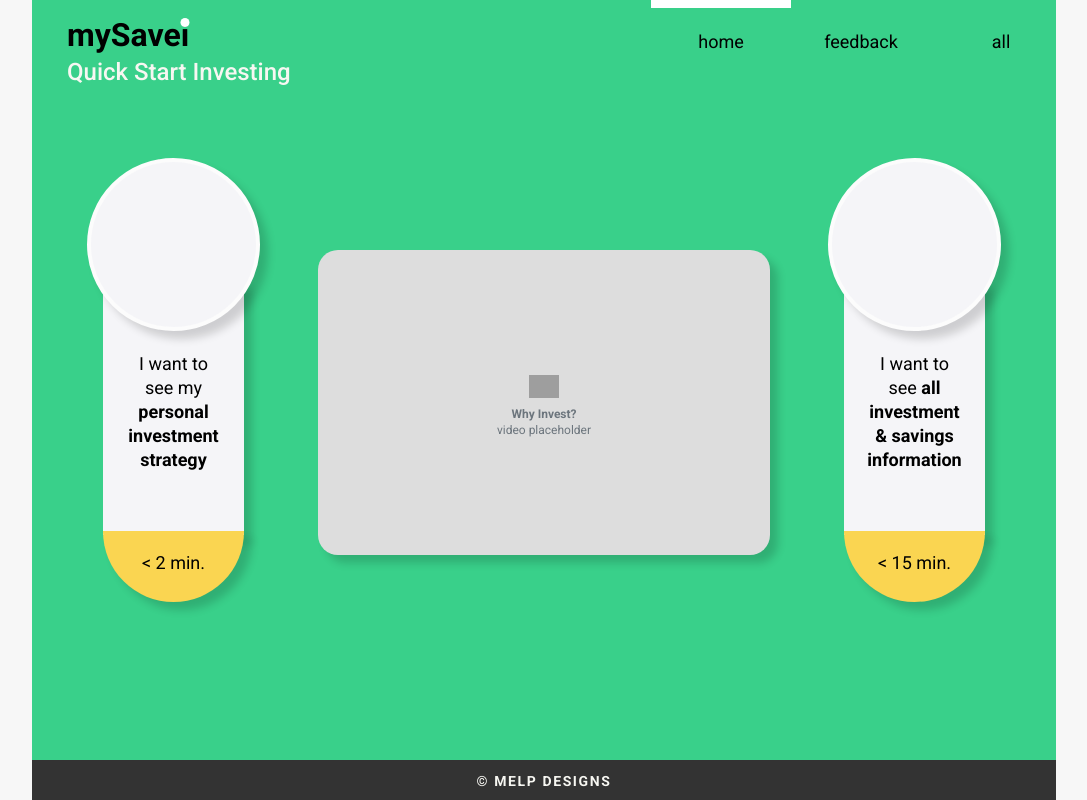
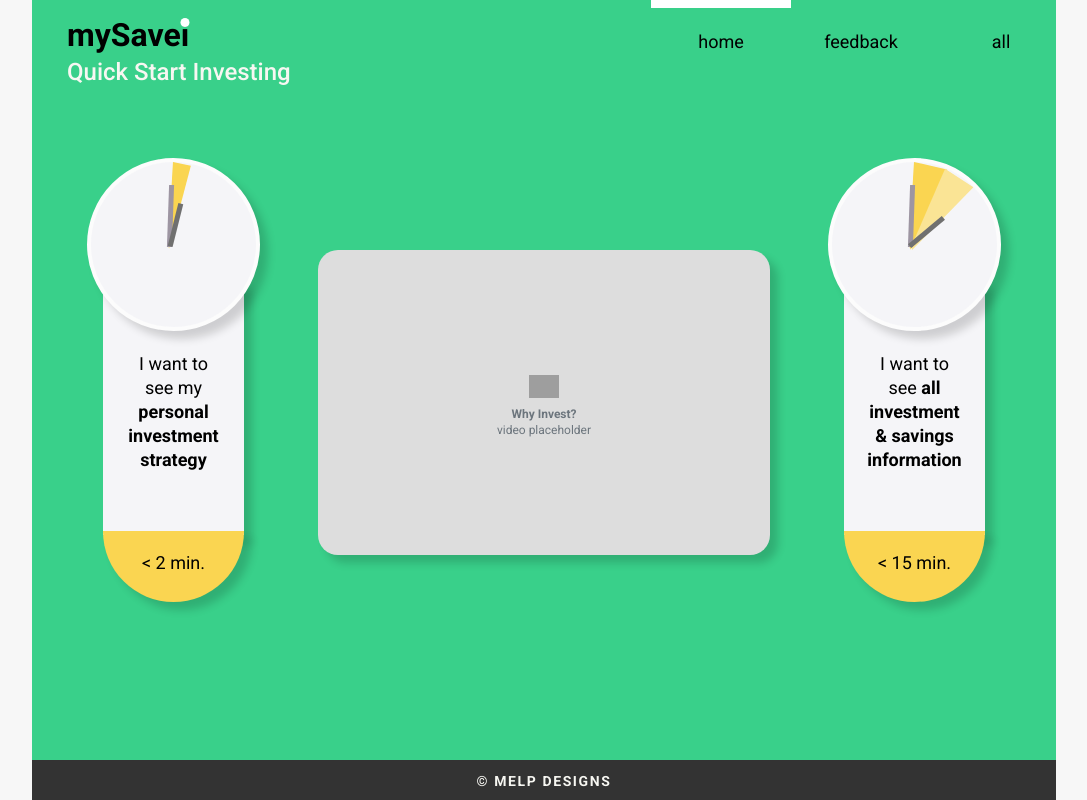
Before and after one commit to melanierosson/mysavei, a React (Create React App) app: page / in a window 1280 px wide. Shown: the whole page, without its empty margins (96-1183 px from the left). Built offline with nearby package versions, Linux system fonts and the light colour scheme; grey boxes are pictures that could not be loaded.

Commit message:
home page clock css shapes

```diff
--- a/src/css/home.css
+++ b/src/css/home.css
@@ -138,6 +138,55 @@ ul.options-list div.circle {
     border-radius: 50%;
     box-shadow: 8px 8px 8px rgba(0, 0, 0, 0.16);
   }
+  ul.options-list div.circle div.sec-hand {
+    height: 62px;
+    width: 5px;
+    background-color: #9D95A2;
+  }
+  ul.options-list div.circle div.min-hand {
+    height: 44px;
+    width: 5px;
+    background-color: #707070;
+  }
+  ul.options-list div.circle.clock-left div.triangle-1 {
+    height: 0;
+    width: 0;
+    border-top: 94px solid #FAD551;
+    border-left: 47px solid transparent;
+    border-right: 47px solid transparent;
+    clip-path: polygon(50% 0%, 44% 99%, 69% 4%);
+    transform: translate(35px, 0);
+  }
+  ul.options-list div.circle.clock-left div.sec-hand {
+    transform: translate(77px, -71px) rotate(2deg);
+  }
+  ul.options-list div.circle.clock-left div.min-hand {
+    transform: translate(82px, -115px) rotate(14deg);
+  }
+  ul.options-list div.circle.clock-right div.triangle-1 {
+    height: 0;
+    width: 0;
+    border-top: 94px solid #FAD551;
+    border-left: 47px solid transparent;
+    border-right: 47px solid transparent;
+    clip-path: polygon(50% 0%, 44% 99%, 85% 8%);
+    transform: translate(35px, 0);
+  }
+  ul.options-list div.circle.clock-right div.triangle-2 {
+    height: 0;
+    width: 0;
+    border-top: 94px solid #FAE495;
+    border-left: 47px solid transparent;
+    border-right: 47px solid transparent;
+    clip-path: polygon(50% 0%, 44% 99%, 85% 8%);
+    transform: translate(50px, -90px) rotate(20deg);
+  }
+  ul.options-list div.circle.clock-right div.sec-hand {
+    transform: translate(77px, -165px) rotate(2deg);
+  }
+  ul.options-list div.circle.clock-right div.min-hand {
+    transform: translate(92px, -202px) rotate(50deg);
+  }
   ul.options-list div.circle:first-of-type {
     left: 55px;
   }
--- a/src/pages/Home.js
+++ b/src/pages/Home.js
@@ -38,7 +38,11 @@ const Home = () => {
                 </Figure>
             </article>
             <ul className="options-list">
-                <div className="circle"></div>
+                <div className="circle clock-left">
+                    <div className="triangle-1"></div>
+                    <div className="sec-hand"></div>
+                    <div className="min-hand"></div>
+                </div>
                 <Link to={process.env.PUBLIC_URL + '/step2'}>
                     <li>
                         <p>
@@ -49,7 +53,12 @@ const Home = () => {
                         </div>
                     </li>
                 </Link>
-                <div className="circle"></div>
+                <div className="circle clock-right">
+                    <div className="triangle-1"></div>
+                    <div className="triangle-2"></div>
+                    <div className="sec-hand"></div>
+                    <div className="min-hand"></div>
+                </div>
                 <Link to={process.env.PUBLIC_URL + '/all'}>
                     <li>
 
--- a/src/scss/home.scss
+++ b/src/scss/home.scss
@@ -129,6 +129,59 @@ ul.options-list {
             border: 4px solid $offWhite2;
             border-radius: 50%;
             box-shadow:$x8Shadow;
+            div.sec-hand {
+                height:62px;
+                width:5px;
+                background-color:#9D95A2;
+            }
+            div.min-hand {
+                height:44px;
+                width:5px;
+                background-color:#707070;
+            }
+            &.clock-left {
+                div.triangle-1 {
+                    height: 0;
+                    width: 0;
+                    border-top: 94px solid $fullYellow;
+                    border-left: 47px solid transparent;
+                    border-right: 47px solid transparent;
+                    clip-path: polygon(50% 0%, 44% 99%, 69% 4%);
+                    transform:translate(35px,0);
+                }
+                div.sec-hand {
+                    transform:translate(77px,-71px) rotate(2deg);
+                }
+                div.min-hand {
+                    transform:translate(82px,-115px) rotate(14deg);
+                }
+            }
+            &.clock-right {
+                div.triangle-1 {
+                    height: 0;
+                    width: 0;
+                    border-top: 94px solid $fullYellow;
+                    border-left: 47px solid transparent;
+                    border-right: 47px solid transparent;
+                    clip-path: polygon(50% 0%, 44% 99%, 85% 8%);
+                    transform:translate(35px,0);
+                }
+                div.triangle-2 {
+                    height: 0;
+                    width: 0;
+                    border-top: 94px solid $lightYellow;
+                    border-left: 47px solid transparent;
+                    border-right: 47px solid transparent;
+                    clip-path: polygon(50% 0%, 44% 99%, 85% 8%);
+                    transform:translate(50px,-90px) rotate(20deg);
+                }
+                div.sec-hand {
+                    transform:translate(77px,-165px) rotate(2deg);
+                }
+                div.min-hand {
+                    transform:translate(92px,-202px) rotate(50deg);
+                }
+            }
         }
         margin-top:178px;
         div.circle:first-of-type {
```
